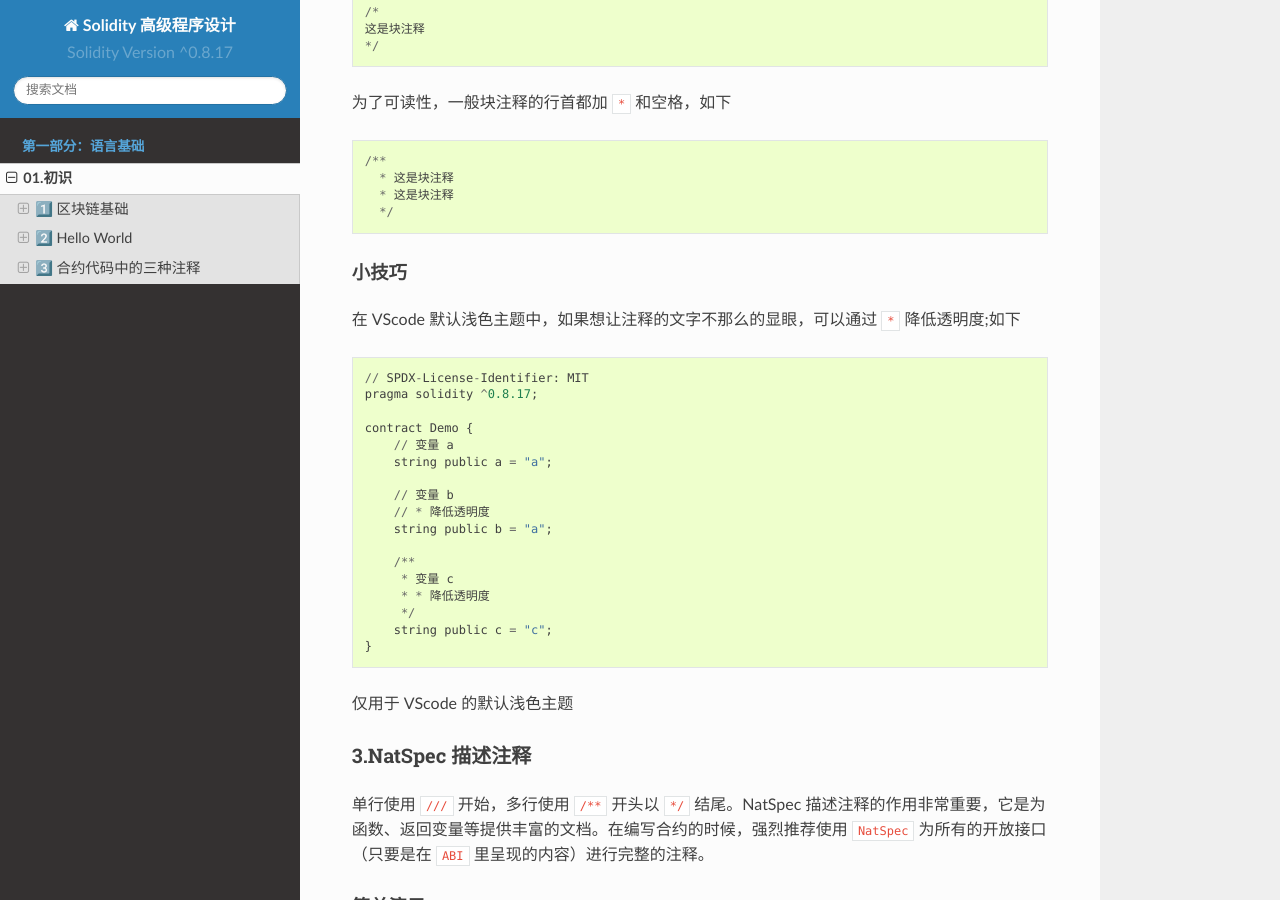
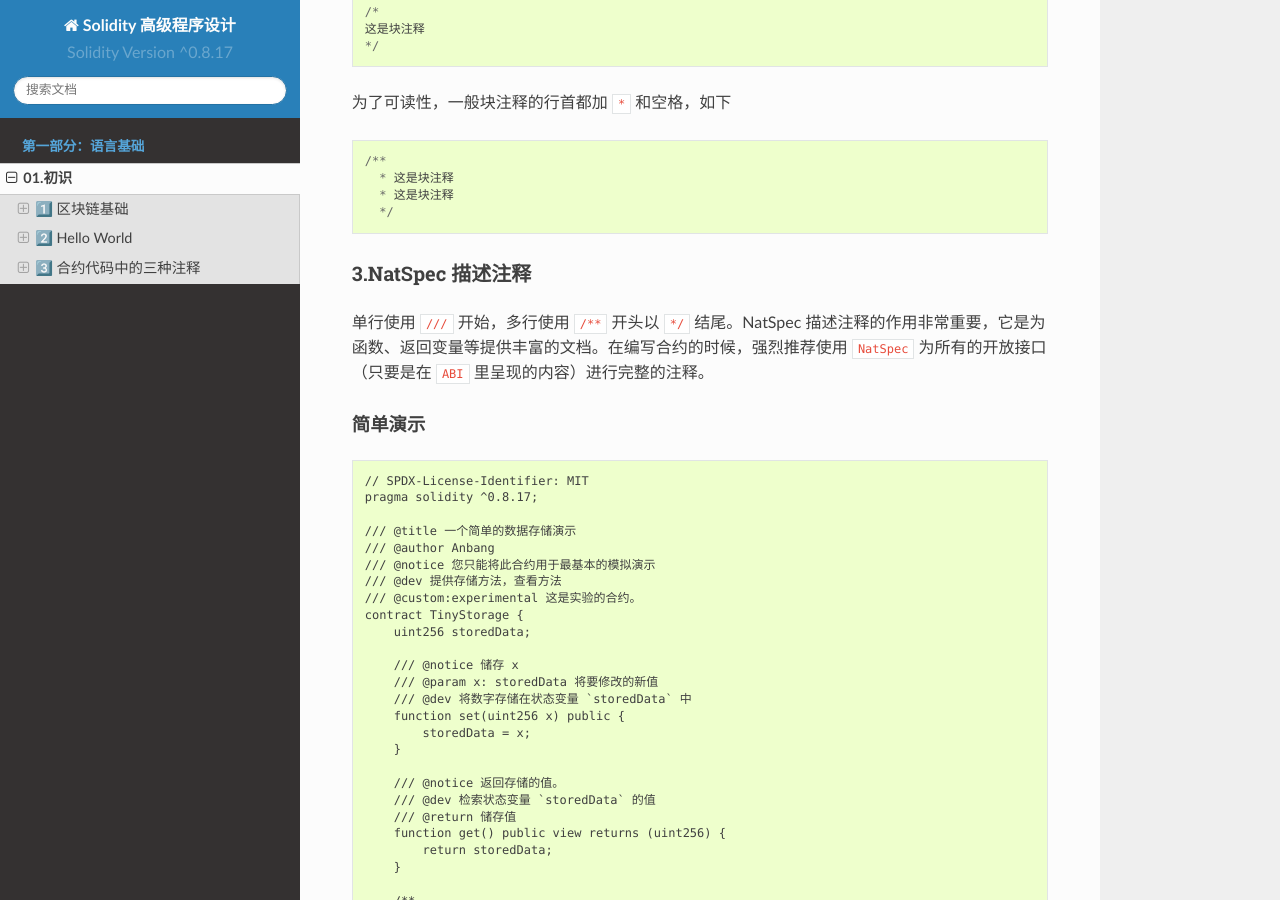
Before and after one commit to anbang/professional-solidity, a Sphinx documentation site: the page built from docs/source/01.hello.md, in a window 1280 px wide and 900 px high, scrolled down 4712 px. Built offline with Sphinx 7.4.7 and the Read the Docs theme 2.0.0, drawn with Linux system fonts in a browser that asks for light colours.

Commit message:
RM:VScode 小技巧

````diff
--- a/docs/source/01.hello.md
+++ b/docs/source/01.hello.md
@@ -167,32 +167,6 @@ string message = "Hello World!"; // 这是单行注释
   */
 ```
 
-#### 小技巧
-
-在 VScode 默认浅色主题中，如果想让注释的文字不那么的显眼，可以通过 `*` 降低透明度;如下
-
-```
-// SPDX-License-Identifier: MIT
-pragma solidity ^0.8.17;
-
-contract Demo {
-    // 变量 a
-    string public a = "a";
-
-    // 变量 b
-    // * 降低透明度
-    string public b = "a";
-
-    /**
-     * 变量 c
-     * * 降低透明度
-     */
-    string public c = "c";
-}
-```
-
-仅用于 VScode 的默认浅色主题
-
 ### 3.NatSpec 描述注释
 
 单行使用 `///` 开始，多行使用 `/**` 开头以 `*/` 结尾。NatSpec 描述注释的作用非常重要，它是为函数、返回变量等提供丰富的文档。在编写合约的时候，强烈推荐使用 `NatSpec` 为所有的开放接口（只要是在 `ABI` 里呈现的内容）进行完整的注释。
````
